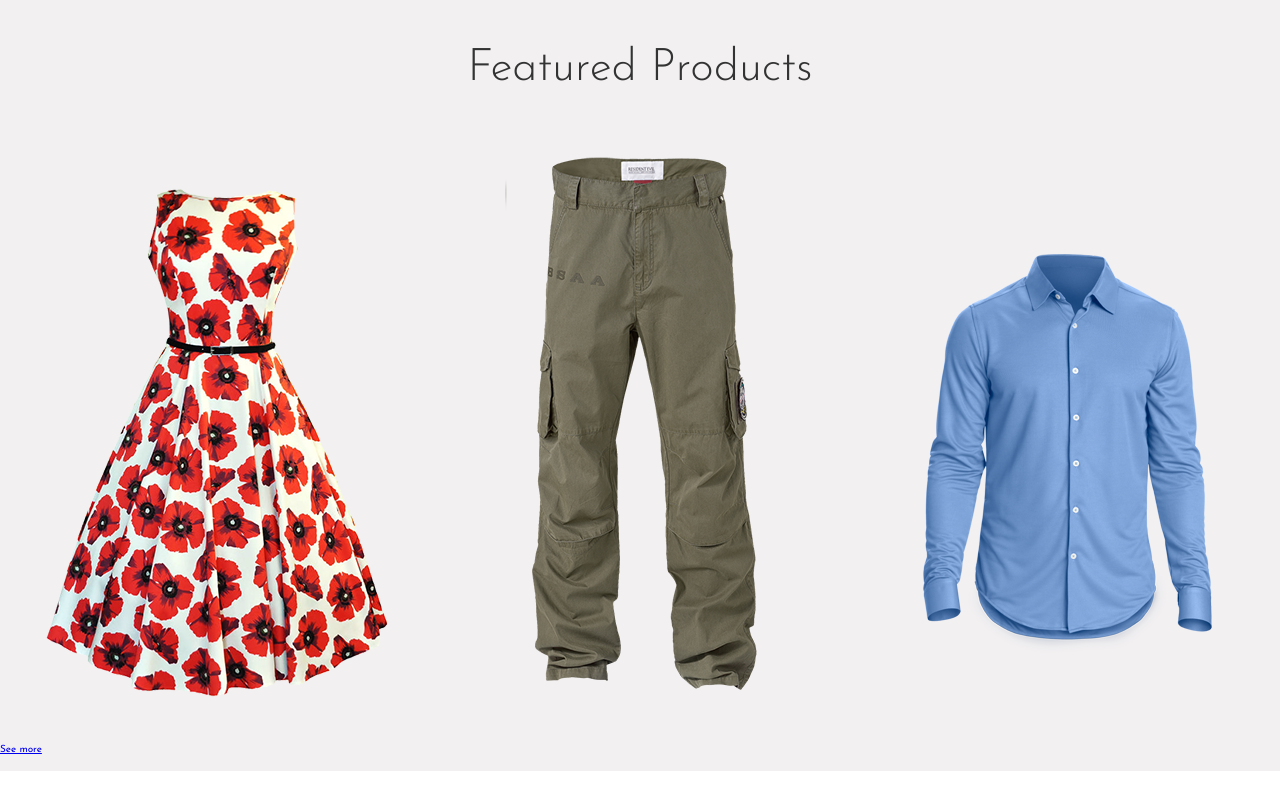
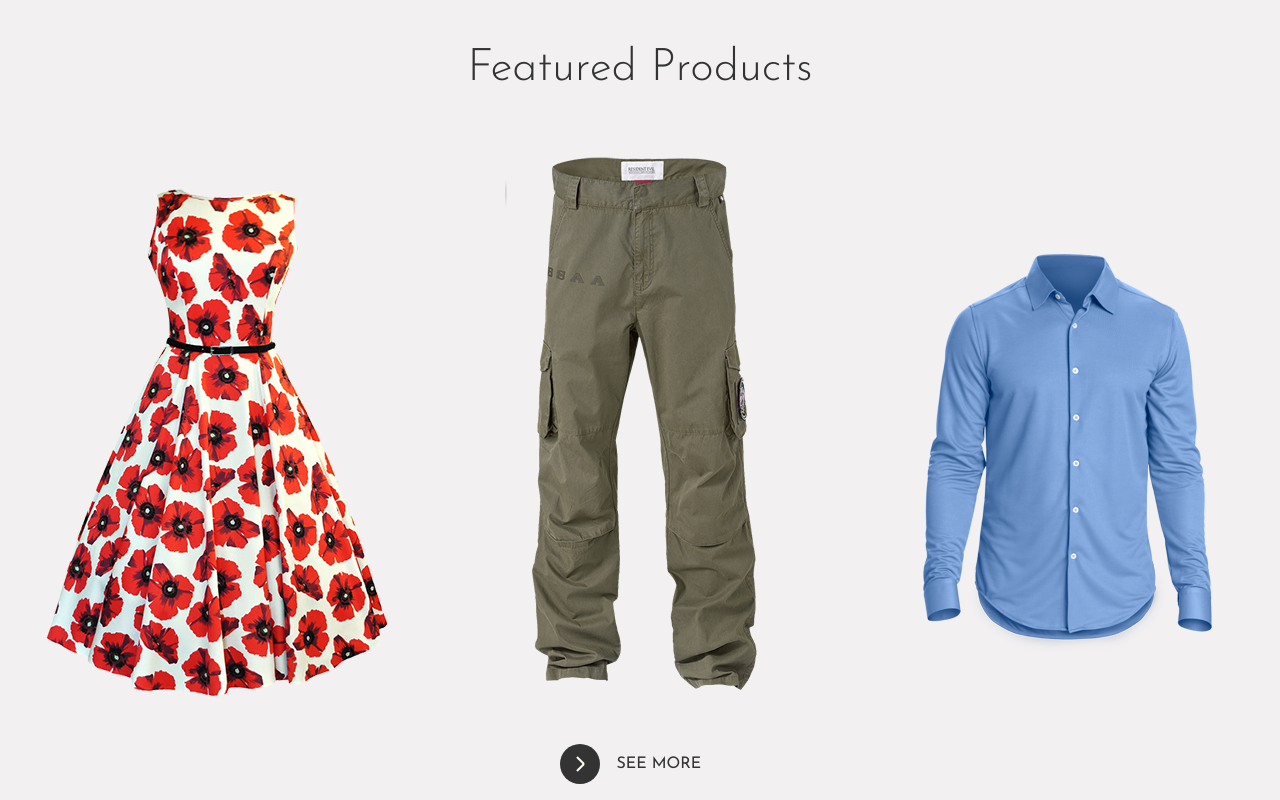
Before and after one commit to erhanertem/Website-Clothes_Store, a website: page index.html in a window 1280 px wide. Shown: the part 882-1682 px from the top of the page. Before the commit the page ends 1653 px from the top, so only its background shows below. Drawn offline with Linux system fonts and the light colour scheme.

Commit message:
Featured product section button animation

```diff
--- /dev/null
+++ b/scss/components/_button.scss
@@ -0,0 +1,75 @@
+.btn {
+	width: 16rem;
+	height: 4rem;
+
+	text-decoration: none;
+	// border: 0.1rem solid #000; //temp
+
+	@include flexPosition($justifyContent: space-around);
+
+	position: relative;
+
+	&:hover {
+		.btn-bg {
+			width: 18rem;
+		}
+
+		.btn-text {
+			color: color(secondary);
+		}
+
+		.arrow {
+			transform: translateX(1rem); //scoot forward a bit
+		}
+
+		.arrow-line-1 {
+			width: 2rem;
+		}
+	}
+
+	&-bg {
+		width: 4rem;
+		height: 4rem;
+		background-color: color(primary);
+		border-radius: 50rem;
+
+		position: absolute;
+		left: 0;
+
+		transition: width 0.2s;
+	}
+	&-text {
+		font-size: size(xs);
+		text-transform: uppercase;
+		color: color(primary);
+		z-index: 10;
+	}
+	.arrow {
+		@include flexPosition;
+
+		transition: transform 0.2s;
+
+		&-line {
+			height: 0.2rem;
+			background-color: color(secondary);
+			position: absolute;
+
+			transform-origin: right; //for rotateZs @ line-2 & 3
+		}
+
+		&-line-1 {
+			// initial state
+			width: 0rem;
+			transform: translateX(-0.7rem);
+			transition: width 0.2s;
+		}
+		&-line-2 {
+			width: 1rem;
+			transform: rotateZ(45deg);
+		}
+		&-line-3 {
+			width: 1rem;
+			transform: rotateZ(-45deg);
+		}
+	}
+}
--- a/scss/layout/_products.scss
+++ b/scss/layout/_products.scss
@@ -15,6 +15,13 @@
 
 	&-wrapper {
 		@include flexPosition($gap: 2.5rem);
+	}
+
+	&-btn {
+		// width: 16rem;
+		// height: 4rem;
+		// margin: 0 auto; // works only when width is smaller than the vw
+		@include flexPosition;
 	}
 }
 
--- a/scss/main.scss
+++ b/scss/main.scss
@@ -8,6 +8,7 @@
 @import "components/heading";
 @import "components/logo";
 @import "components/dropdown";
+@import "components/button";
 
 @import "layout/header";
 @import "layout/navigation";
```
Also changed, not shown: scss/main.css, 1 other file.
